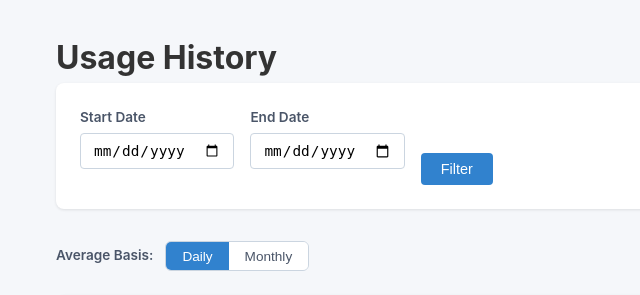
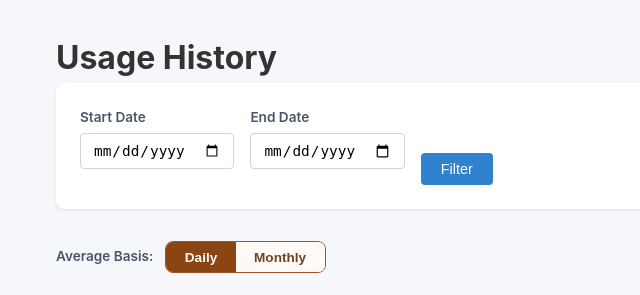
Before and after one commit to JeffSchn/EnergyMonitor, a Flask app: page /usage in a window 1280 px wide. Shown: the part 56-351 px from the top of the page, without its empty margins (0-640 px from the left). Run offline with Flask 3, Linux system fonts and the light colour scheme; data that the repository does not hold is empty.

Commit message:
Apply Earth theme: warm sienna/olive palette with natural tones
- Chart data: sienna daily line (#A0522D), olive-green monthly bars (#6B8E23)
- Average lines: dark saddlebrown overall (#8B4513, dotted), goldenrod
  summer (#DAA520), sea-green winter (#2E8B57) — even dash pattern
- Toggle button: warm cream background with saddlebrown active state

https://claude.ai/code/session_01Ryrp1aTVTDxVanzkpwe5nV

```diff
--- a/static/css/style.css
+++ b/static/css/style.css
@@ -178,30 +178,30 @@ body {
 
 .avg-toggle {
     display: flex;
-    border-radius: 6px;
+    border-radius: 8px;
     overflow: hidden;
-    border: 1px solid #cbd5e0;
+    border: 1px solid #A0522D;
 }
 
 .btn-toggle {
-    padding: 0.4rem 1rem;
+    padding: 0.45rem 1.15rem;
     border: none;
     border-radius: 0;
-    background: #fff;
-    color: #4a5568;
+    background: #FFFAF5;
+    color: #6B4226;
     font-size: 0.85rem;
-    font-weight: 500;
+    font-weight: 600;
     cursor: pointer;
-    transition: background 0.15s, color 0.15s;
+    transition: background 0.2s, color 0.2s;
 }
 
 .btn-toggle:hover {
-    background: #edf2f7;
+    background: #F5E6D3;
 }
 
 .btn-toggle.active {
-    background: #3182ce;
-    color: #fff;
+    background: #8B4513;
+    color: #FFFAF5;
 }
 
 /* === Tables === */
```
Also changed, not shown: static/js/charts.js (+11 -11 lines).
